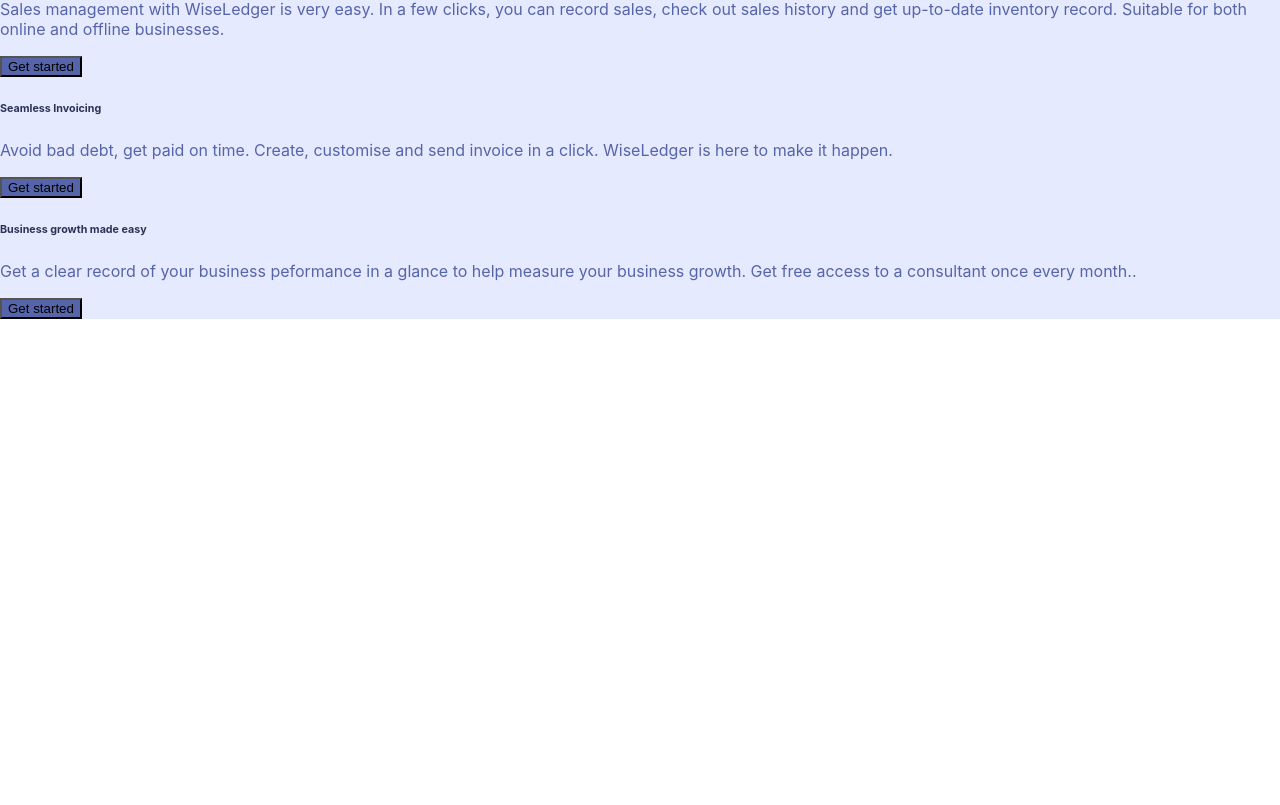
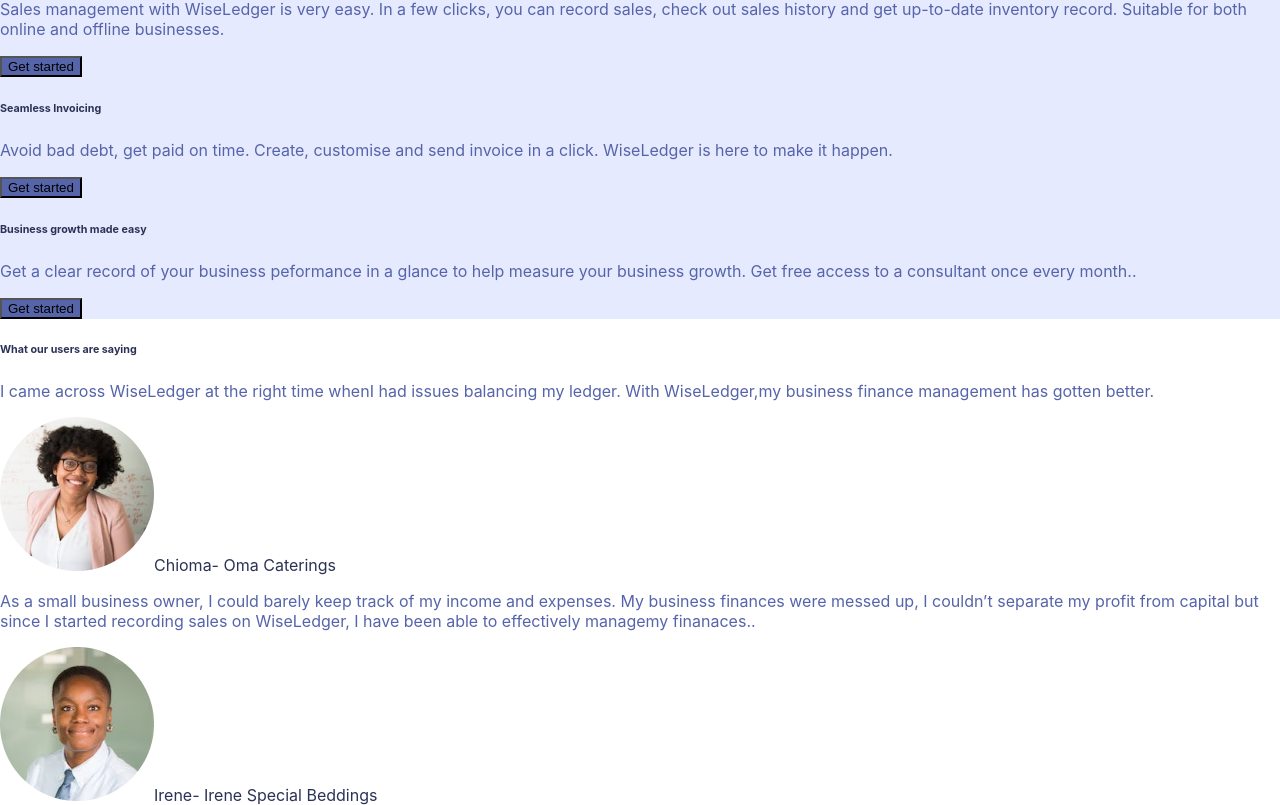
Before and after one commit to chepyego/Group-69, a React (Create React App) app: page / in a window 1280 px wide. Shown: the part 1872-2677 px from the top of the page. Before the commit the page ends 2191 px from the top, so only its background shows below. Built offline with nearby package versions, Linux system fonts and the light colour scheme.

Commit message:
add customer component page

```diff
--- /dev/null
+++ b/src/components/CustomersView.jsx
@@ -0,0 +1,30 @@
+import React from 'react'
+const happyCustomer = require("../images/Ellipse 5.png");
+const happyCustomerTwo = require("../images/Ellipse 6.png");
+
+
+
+export default function CustomersView() {
+  return (
+    <div>
+        <div>
+            <h6 className='primary-text-color text-4xl font-semibold text-center mt-36'>What our users are saying</h6>
+             <div className='flex mx-20 mt-16'>
+                <div>
+                    <p className='secondary-text-color text-xl'>I came across WiseLedger at the right time whenI had issues balancing my ledger. With WiseLedger,my business finance management has gotten better.</p>
+                    <img className='mt-32 ml-28' src={happyCustomer} alt= 'happy customer'/>
+                     <span className='primary-text-color text-center text-2xl font-semibold'>Chioma- Oma Caterings</span>
+
+                </div>
+                <div>
+                    <p className='secondary-text-color text-xl'>As a small business owner, I could barely keep track of my income and expenses. My business finances were messed up, I couldn’t separate my profit from capital but since I started recording sales on WiseLedger, I have been able to effectively managemy finanaces..</p>
+                    <img className="mt-32 mx-auto"src={happyCustomerTwo} alt= 'happy customer'/>
+                     <span className='mt-12 primary-text-color mr-36 text-2xl font-semibold'>Irene- Irene Special Beddings</span>
+                </div>
+
+             </div>
+        </div>
+
+    </div>
+  )
+}
--- a/src/components/HowWiseLegerHelp.jsx
+++ b/src/components/HowWiseLegerHelp.jsx
@@ -24,14 +24,14 @@
                   <div className='mt-52'>
                     <h6 className='text-4xl primary-text-color mb-6'>Seamless Invoicing</h6>
                     <p className='  secondary-text-color text-2xl'>Avoid bad debt, get paid on time. Create, customise and send invoice in a click. WiseLedger is here to make it happen.</p>
-                    <button className='mt-6 nav-button rounded-lg text-white py-2.5 px-10'>Get started</button>
+                    <button className='mt-6  mb-44 nav-button rounded-lg text-white py-2.5 px-10'>Get started</button>
 
                   </div>
 
                   <div className='mt-52'>
                     <h6 className='text-4xl primary-text-color mb-6'>Business growth made easy</h6>
                     <p className='   secondary-text-color text-2xl'>Get a clear record of your business peformance in a glance to help measure your business growth. Get free access to a consultant once every month..</p>
-                    <button className='mt-6 nav-button rounded-lg text-white py-2.5 px-10'>Get started</button>
+                    <button className='mt-6 mb-44 nav-button rounded-lg text-white py-2.5 px-10'>Get started</button>
 
                   </div>
 
--- a/src/components/pages/Home.jsx
+++ b/src/components/pages/Home.jsx
@@ -1,3 +1,4 @@
+import CustomersView from '../CustomersView';
 import HowWiseLegerHelp from '../HowWiseLegerHelp';
 import AboutWiseLeger from '../AboutWiseLeger';
 import {FaGooglePlay} from 'react-icons/fa'
@@ -37,6 +38,7 @@
         </div>
         <AboutWiseLeger/>
         <HowWiseLegerHelp/>
+        <CustomersView/>
 
 
 
```
Also changed, not shown: src/components/ImageCustomers.jsx (added, +13 -0 lines), src/images/Ellipse 5.png (added), src/images/Ellipse 6.png (added).
